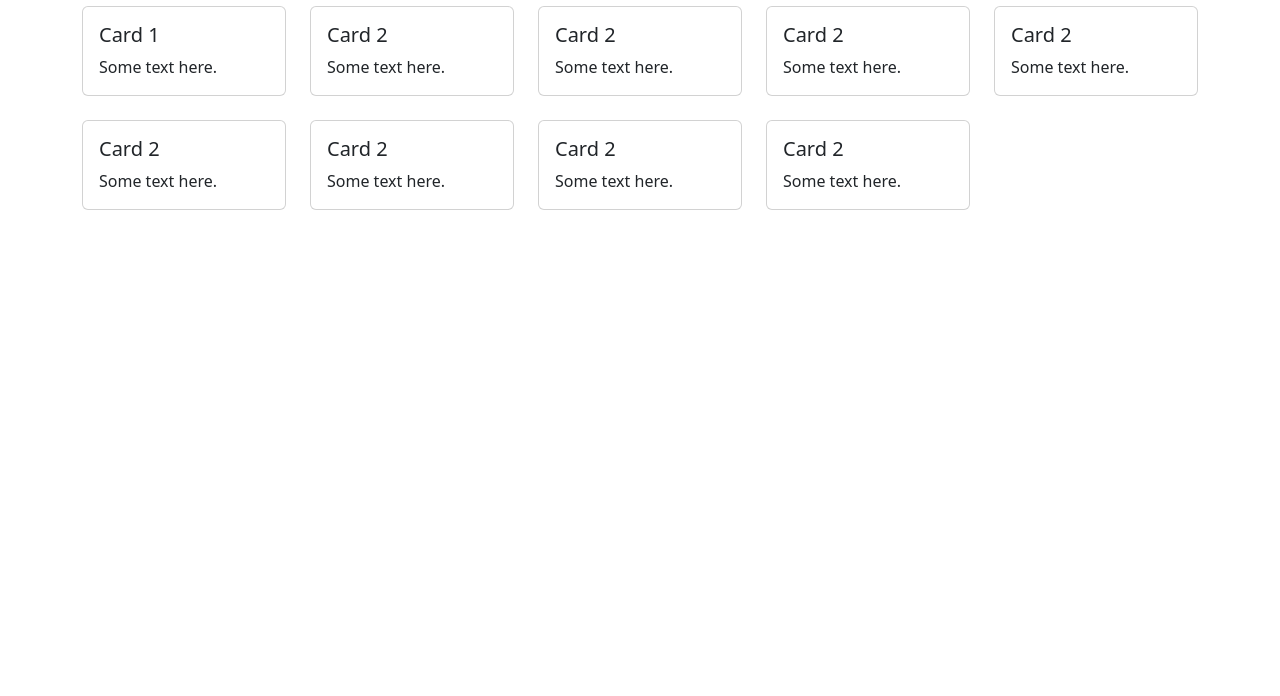
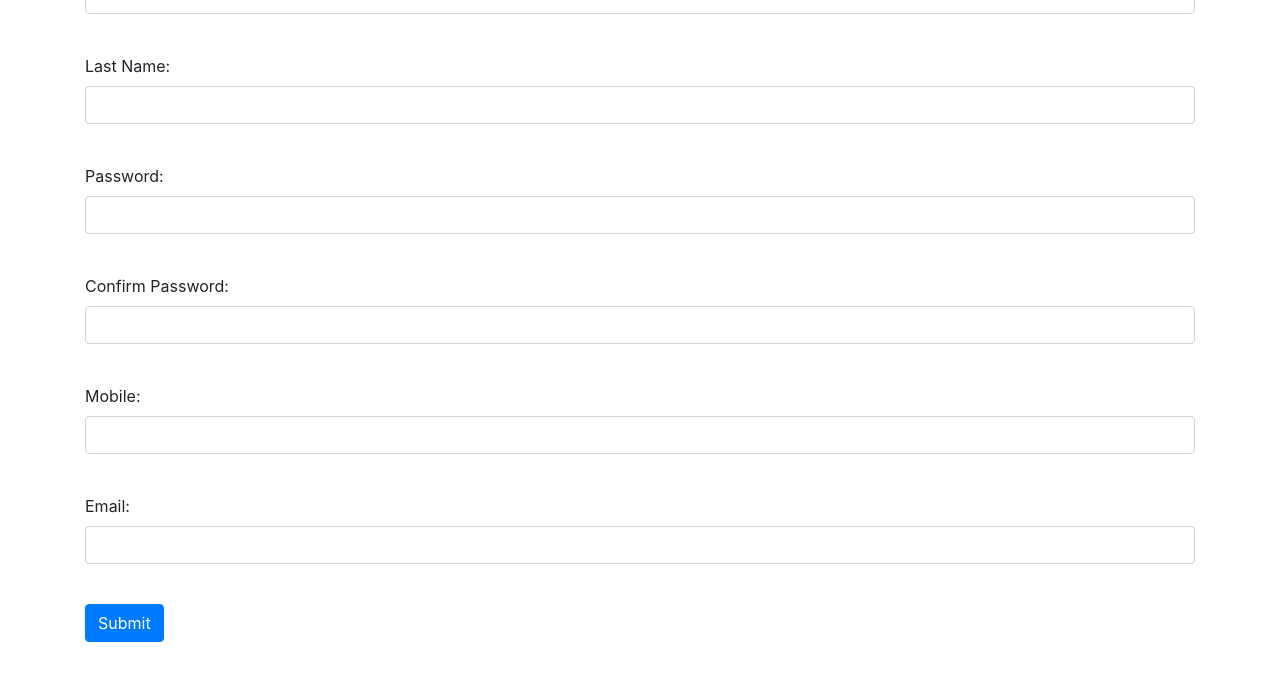
Before and after one commit to vikasthaku/breakpoint, a plain HTML site: page index.html in a window 1280 px wide. Shown: the part 104-800 px from the top of the page. Drawn offline with nearby package versions, Linux system fonts and the light colour scheme.

Commit message:
validation javascrpt

```diff
--- a/index.html
+++ b/index.html
@@ -1,161 +1,175 @@
-<!-- <!DOCTYPE html>
+<!DOCTYPE html>
 <html lang="en">
 <head>
-    <meta charset="UTF-8">
-    <meta name="viewport" content="width=device-width, initial-scale=1">
-    <title>Bootstrap 5 Responsive Breakpoints</title>
-
-    Bootstrap CSS -->
-    <!-- <link href="https://cdn.jsdelivr.net/npm/bootstrap@5.3.0/dist/css/bootstrap.min.css" rel="stylesheet">
+  <meta charset="UTF-8">
+  <meta name="viewport" content="width=device-width, initial-scale=1.0">
+  <link rel="stylesheet" href="https://maxcdn.bootstrapcdn.com/bootstrap/4.0.0/css/bootstrap.min.css">
+  <title>User Registration Form</title>
+  <style>
+    *{
+      margin: 0;
+      padding: 0;
+      box-sizing: border-box;
+    }
+    .error{
+      font-size: 2rem;
+      color: red;
+    }
+  </style>
 </head>
 <body>
 
 <div class="container mt-5">
+  <form id="userForm" >
+    <div class="form-group">
+      <label for="firstName">First Name:</label>
+      <input type="text" class="form-control" id="firstName"><br>
+      <span class="error" id="fn"></span>
+    </div>
+    <div class="form-group">
+      <label for="lastName">Last Name:</label>
+      <input type="text" class="form-control" id="lastName"> <br>
+      <span class="error" id="ln"></span>
+    </div>
+    <div class="form-group">
+      <label for="password">Password:</label>
+      <input type="password" class="form-control" id="password"><br>
+      <span class="error" id="upassword"></span>
+    </div>
+    <div class="form-group">
+      <label for="confirmPassword">Confirm Password:</label>
+      <input type="password" class="form-control" id="confirmPassword"><br>
+      <span class="error" id="cupassword"></span>
+    </div>
+    <div class="form-group">
+      <label for="mobile">Mobile:</label>
+      <input type="text" class="form-control" id="mobile" ><br>
+      <span class="error" id="cmob"></span>
+    </div>
+    <div class="form-group">
+      <label for="email">Email:</label>
+      <input type="email" class="form-control" id="email" ><br>
+      <span class="error" id="uemail"></span>
+    </div>
+    <button type="button" class="btn btn-primary" onclick=" return submitForm()">Submit</button>
+  </form>
+</div>
 
-    <h2 class="text-center mb-4">Responsive Breakpoints</h2>
+<script>
+  function submitForm() {
+    // Get form values
+    var firstName = document.getElementById('firstName').value;
+    var lastName = document.getElementById('lastName').value;
+    var password = document.getElementById('password').value;
+    var confirmPassword = document.getElementById('confirmPassword').value;
+    var mobile = document.getElementById('mobile').value;
+    var email = document.getElementById('email').value;
 
-    Extra Small Screens (less than 576px) -->
-    <!-- <div class="alert alert-primary d-block d-sm-none" role="alert">
-        Extra Small Screens (less than 576px)
-    </div> -->
+    //  Validation Code Start
+     if(firstName === ''){
+      document.getElementById('fn').innerHTML="**FirstName Field Is Fill"
+          return false
+     }
 
-    <!-- Small Screens (576px and up) -->
-    <!-- <div class="alert alert-secondary d-none d-sm-block d-md-none" role="alert">
-        Small Screens (576px and up)
-    </div> -->
+      if((firstName.length <=2) || (firstName.length>20)){
+        document.getElementById('fn').innerHTML="**Greather Two And Less Than Twenty Charecter"
+          return false
+      }
 
-    <!-- Medium Screens (768px and up) -->
-    <!-- <div class="alert alert-success d-none d-md-block d-lg-none" role="alert">
-        Medium Screens (768px and up)
-    </div> -->
+      if(!isNaN(firstName)){
+        document.getElementById('fn').innerHTML="**Only Charecter Allow Not Allow Number"
+          return false
+      }
 
-    <!-- Large Screens (992px and up) -->
-    <div class="alert alert-warning d-none d-lg-block d-xl-none" role="alert">
-        Large Screens (992px and up)
-    </div>
+      if(lastName === ''){
+      document.getElementById('ln').innerHTML="**LastName Field Is Fill"
+          return false
+     }
 
-    <!-- Extra Large Screens (1200px and up) -->
-    <!-- <div class="alert alert-danger d-none d-xl-block" role="alert">
-        Extra Large Screens (1200px and up)
-    </div>
+      if((lastName.length <=2) || (lastName.length>20)){
+        document.getElementById('ln').innerHTML="**Greather Two And Less Than Twenty Charecter"
+          return false
+      }
 
-</div> -->
-
-<!-- Bootstrap JS (optional) -->
-<!-- <script src="https://cdn.jsdelivr.net/npm/bootstrap@5.3.0/dist/js/bootstrap.bundle.min.js"></script>
-
-</body>
-</html> -->
-
-<!DOCTYPE html>
-<html lang="en">
-<head>
-    <meta charset="UTF-8">
-    <meta name="viewport" content="width=device-width, initial-scale=1">
-    <title>Bootstrap Auto Column Layout</title>
-
-    <!-- Bootstrap CSS -->
-    <link href="https://cdn.jsdelivr.net/npm/bootstrap@5.3.0/dist/css/bootstrap.min.css" rel="stylesheet">
-</head>
-<body>
-
-<div class="container mt-5">
-
-    <h2 class="text-center mb-4">Responsive Auto Column Layout</h2>
-
-    <!-- Responsive Column Layout -->
-    <div class="row row-cols-1 row-cols-sm-2 row-cols-md-3 row-cols-lg-4 row-cols-xl-5 g-4">
-
-        <!-- Example Content in Columns -->
-        <div class="col">
-            <div class="card">
-                <div class="card-body">
-                    <h5 class="card-title">Card 1</h5>
-                    <p class="card-text">Some text here.</p>
-                </div>
-            </div>
-        </div>
-
-        <div class="col">
-            <div class="card">
-                <div class="card-body">
-                    <h5 class="card-title">Card 2</h5>
-                    <p class="card-text">Some text here.</p>
-                </div>
-            </div>
-        </div>
-
-        <div class="col">
-            <div class="card">
-                <div class="card-body">
-                    <h5 class="card-title">Card 2</h5>
-                    <p class="card-text">Some text here.</p>
-                </div>
-            </div>
-        </div>
+      if(!isNaN(lastName)){
+        document.getElementById('ln').innerHTML="**Only Charecter Allow Not Allow Number"
+          return false
+      }
 
 
-        <div class="col">
-            <div class="card">
-                <div class="card-body">
-                    <h5 class="card-title">Card 2</h5>
-                    <p class="card-text">Some text here.</p>
-                </div>
-            </div>
-        </div>
+      if(password === ''){
+      document.getElementById('upassword').innerHTML="**Password Field Is Fill"
+          return false
+     }
 
-        <div class="col">
-            <div class="card">
-                <div class="card-body">
-                    <h5 class="card-title">Card 2</h5>
-                    <p class="card-text">Some text here.</p>
-                </div>
-            </div>
-        </div>
+      if((password.length <=5) || (password.length>20)){
+        document.getElementById('upassword').innerHTML="**Greather Five And Less Than Twenty Charecter"
+          return false
+      }
 
-        <div class="col">
-            <div class="card">
-                <div class="card-body">
-                    <h5 class="card-title">Card 2</h5>
-                    <p class="card-text">Some text here.</p>
-                </div>
-            </div>
-        </div>
+      if(isNaN(password)){
+        document.getElementById('upassword').innerHTML="**Only Number Allow Not Allow Charecter Allow"
+          return false
+      }
 
-        <div class="col">
-            <div class="card">
-                <div class="card-body">
-                    <h5 class="card-title">Card 2</h5>
-                    <p class="card-text">Some text here.</p>
-                </div>
-            </div>
-        </div>
-        <div class="col">
-            <div class="card">
-                <div class="card-body">
-                    <h5 class="card-title">Card 2</h5>
-                    <p class="card-text">Some text here.</p>
-                </div>
-            </div>
-        </div>
+      if(confirmPassword === ''){
+      document.getElementById('cupassword').innerHTML="** Confirm Password Field Is Fill"
+          return false
+     }
 
-        <div class="col">
-            <div class="card">
-                <div class="card-body">
-                    <h5 class="card-title">Card 2</h5>
-                    <p class="card-text">Some text here.</p>
-                </div>
-            </div>
-        </div>
+      if(password!=confirmPassword){
+        document.getElementById('cupassword').innerHTML="** Password And Confirm Password Dos't Match"
+          return false
+      }
 
-        <!-- Add more columns as needed -->
+      if(mobile === ''){
+      document.getElementById('cmob').innerHTML="** Mobile Field Is Fill"
+          return false
+     }
+     if(mobile.length!=10){
+      document.getElementById('cmob').innerHTML="** Only Ten Number Allow"
+          return false
+     }
 
-    </div>
+     if(isNaN(mobile)){
+        document.getElementById('cmob').innerHTML="**Only Number Allow Not Allow Charecter Allow"
+          return false
+      }
 
-</div>
+      if(email === ''){
+      document.getElementById('uemail').innerHTML="** Email Field Is Fill"
+          return false
+     }
 
-<!-- Bootstrap JS (optional) -->
-<script src="https://cdn.jsdelivr.net/npm/bootstrap@5.3.0/dist/js/bootstrap.bundle.min.js"></script>
+      if(email.indexOf('@')<=0){
+        document.getElementById('uemail').innerHTML="**@Invalid Postion"
+          return false
+      }
+
+      if((email.charAt(email.length-4)!='.') && (email.charAt(email.length-3)!='.')){
+        document.getElementById('uemail').innerHTML="**. Invalid Postion"
+          return false
+      }
+
+    // Create user object
+    var user = {
+      firstName: firstName,
+      lastName: lastName,
+      password: password,
+      mobile: mobile,
+      email: email
+    };
+
+    // Store user data in local storage
+    localStorage.setItem('user', JSON.stringify(user));
+
+    // Clear the form
+    document.getElementById('userForm').reset();
+
+    // Display success message
+    alert('User data submitted and stored in local storage');
+  }
+</script>
 
 </body>
 </html>
```
